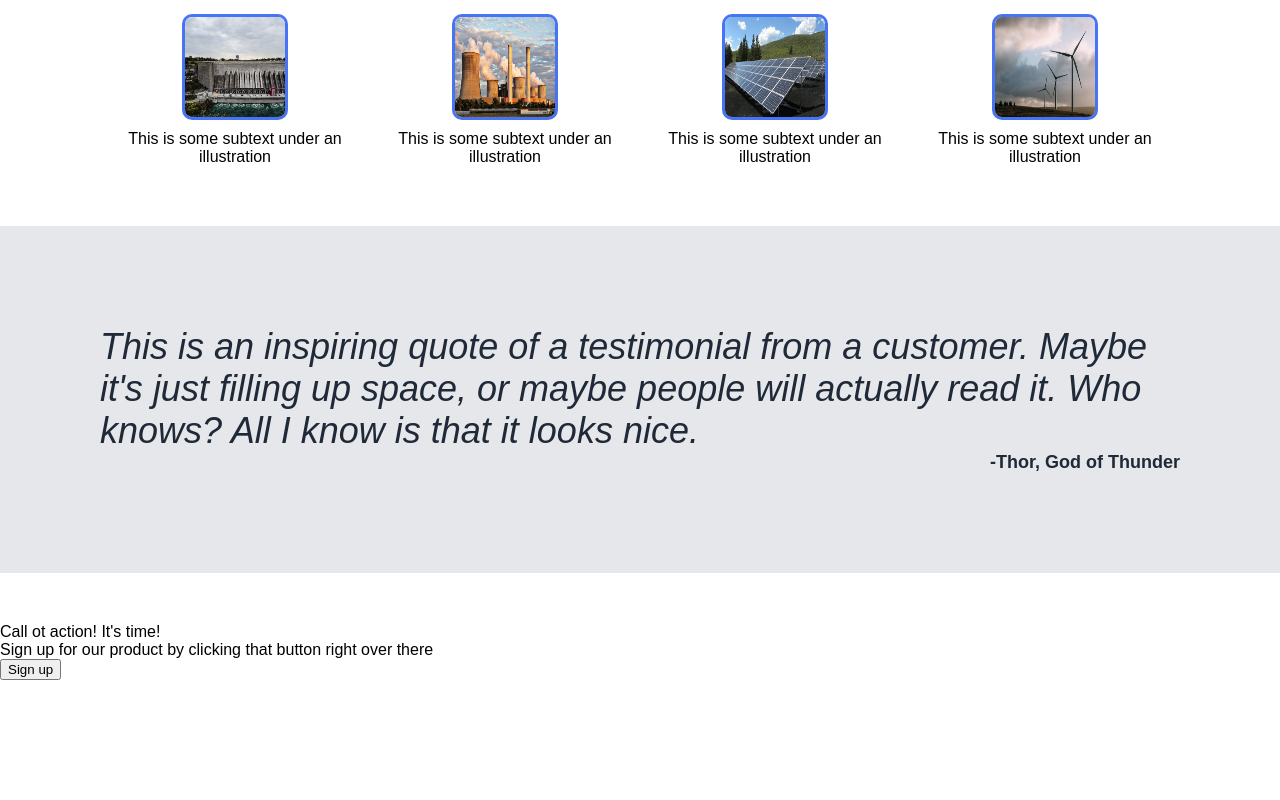
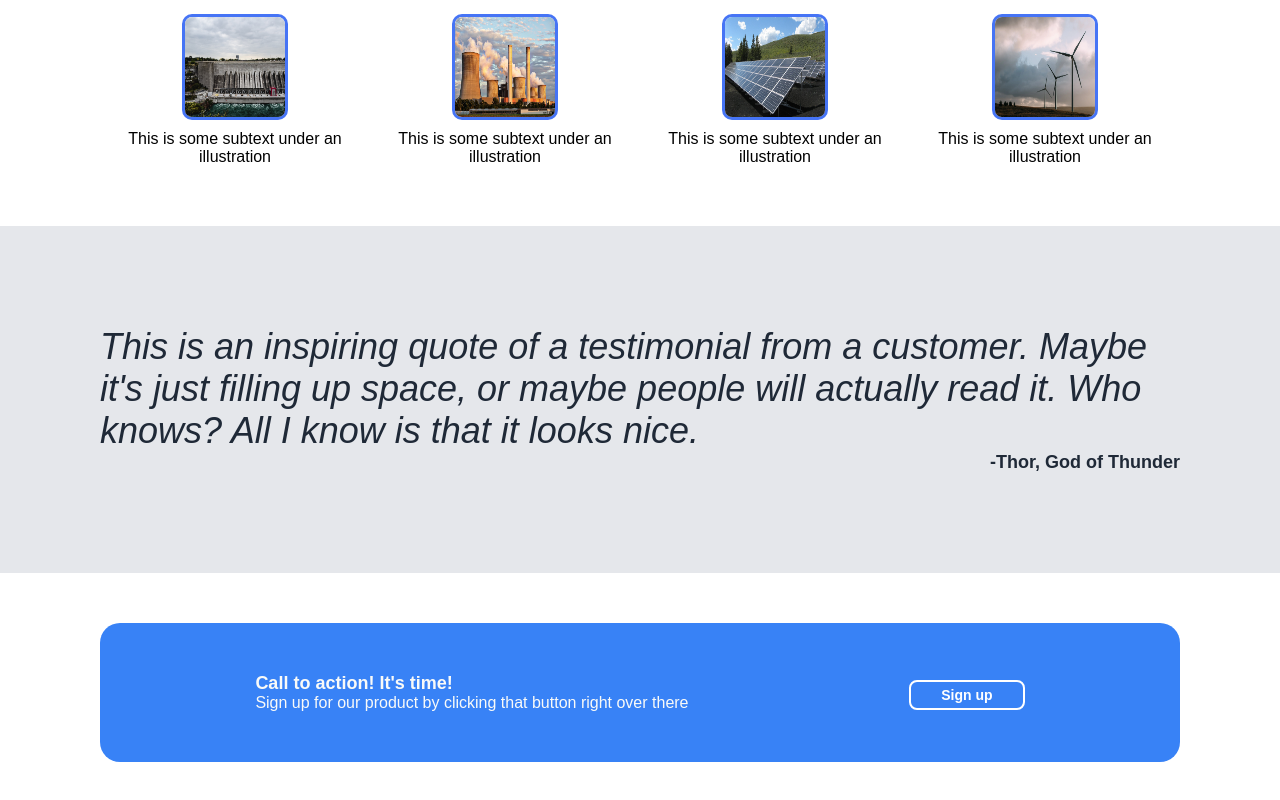
Before and after one commit to Fluffyhairman/landing-page, a plain HTML site: page index.html in a window 1280 px wide. Shown: the part 473-1273 px from the top of the page. Before the commit the page ends 1153 px from the top, so only its background shows below. Drawn offline with Linux system fonts and the light colour scheme.

Commit message:
finished the formatting for the call to action setting

```diff
--- a/index.html
+++ b/index.html
@@ -62,9 +62,14 @@
             <div class="attribution">-Thor, God of Thunder</div>
         </div>
         <div class="action">
-            <div>Call ot action! It's time!</div>
-            <div>Sign up for our product by clicking that button right over there</div>
-            <button>Sign up</button>
+            <div class="action-content">
+                <div class="action-title">Call to action! It's time!</div>
+                <div class="action-text">Sign up for our product by clicking that button right over there</div>
+            </div>
+            <div class="action-button">
+                <button class="signup-button">Sign up</button>
+            </div>
+
         </div>
     </body>
 </html>
--- a/styles.css
+++ b/styles.css
@@ -171,3 +171,54 @@ body{
     font-size: 18px;
     font-weight: 700;
 }
+
+/* call to action section */
+
+.action{
+    display: flex;
+    justify-content: space-around;
+    align-items: center;
+    background-color: #3882f6;
+    margin: 50px;
+    margin-left: 100px;
+    margin-right: 100px;
+    padding: 50px;
+    color: #f9faf8;
+    border-radius: 20px;
+    gap: 10px;
+}
+
+.action-content{
+    display: flex;
+    flex-direction: column;
+}
+
+.action-title{
+    font-size: 18px;
+    font-weight: 700;
+}
+
+.action-text{
+    flex-wrap: wrap;
+}
+
+.action-button{
+    display: flex;
+    justify-items: flex-start;
+    flex-shrink: 0;
+}
+
+.signup-button{
+    border: none;
+    border: 2px solid white;
+    max-width: 125px;
+    margin-top: 5px;
+    background-color: #3882f6;
+    color: white;
+    border-radius: 8px;
+    font-size:  14px;
+    font-weight: bold;
+    padding: 5px;
+    padding-right: 30px;
+    padding-left: 30px;
+}
```
